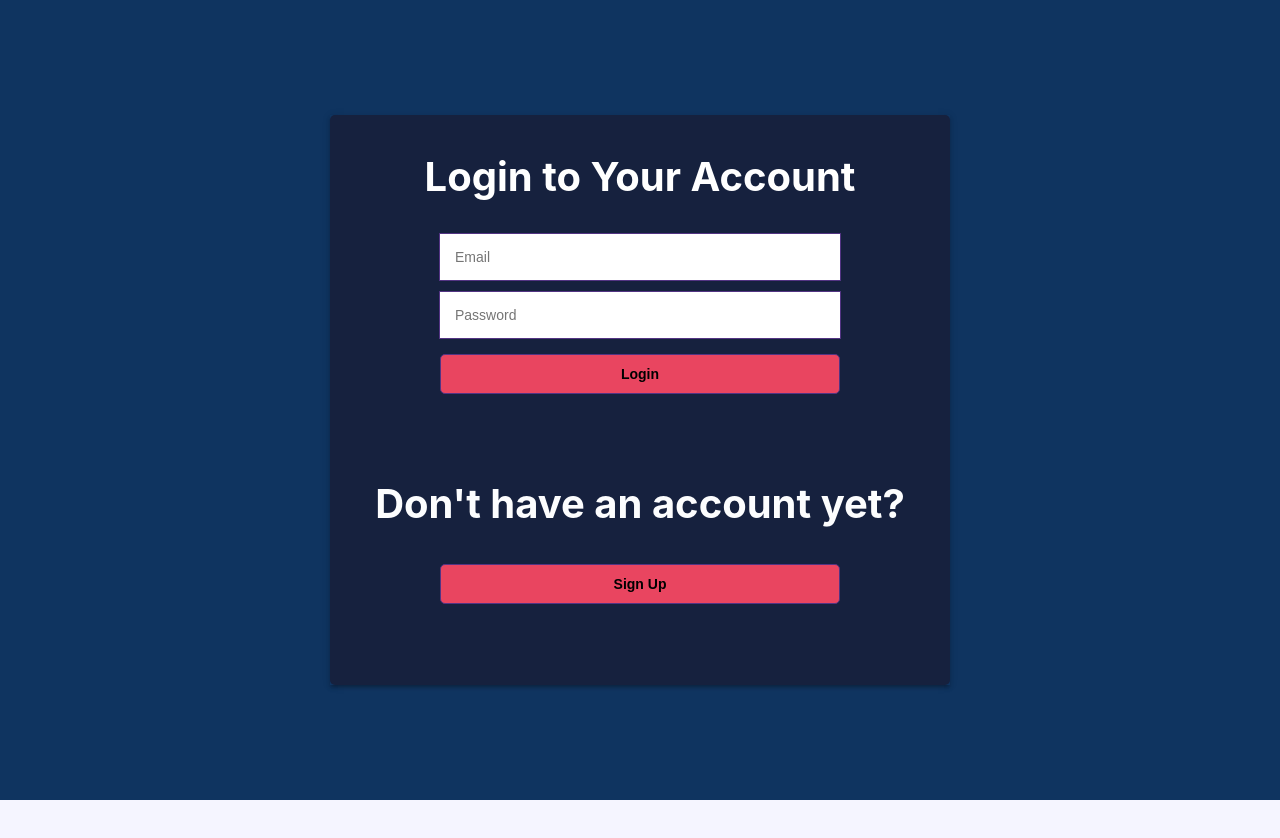
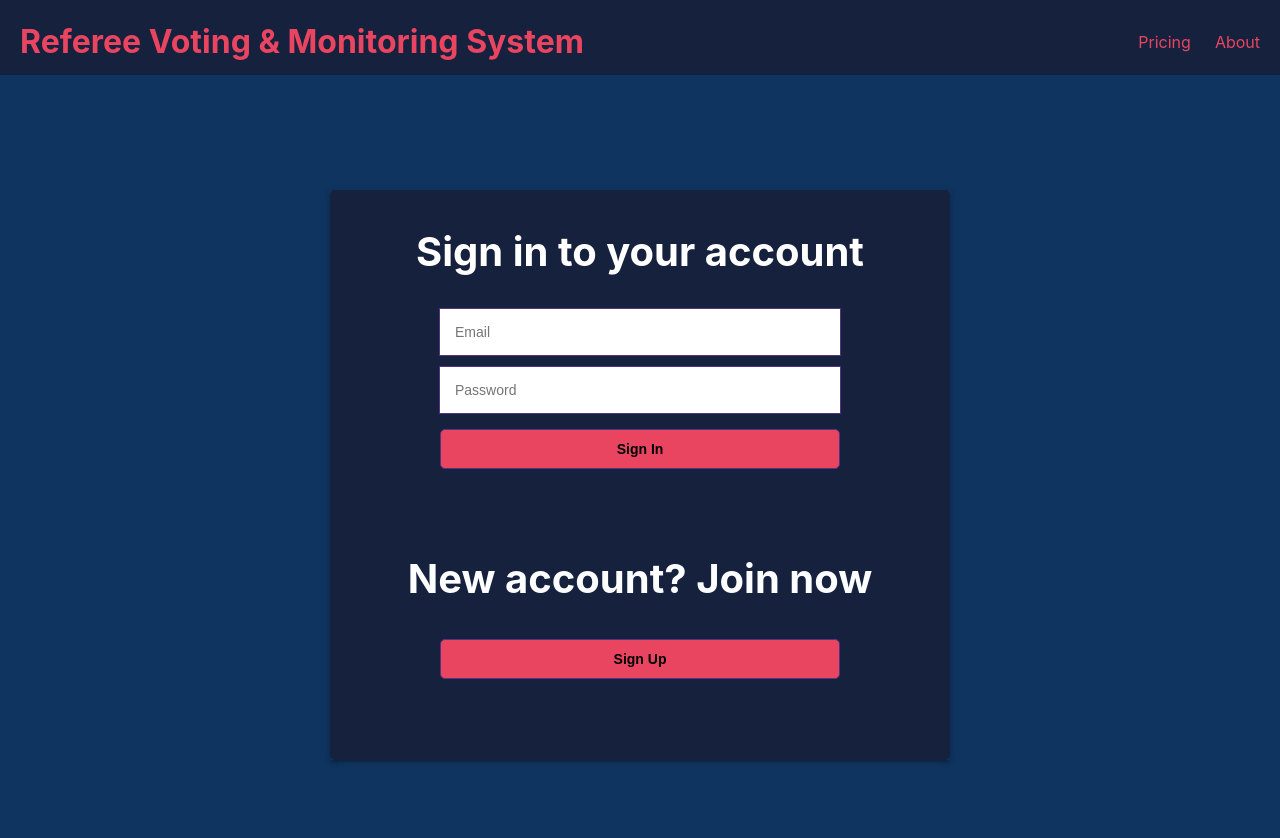
Before and after one commit to SU-CS308-22FA/TEAM37_Referee_Voting_and_Monitoring_System, a React (Create React App) app in the folder client/: page /login in a window 1280 px wide. Shown: the top 838 px of the page. Before the commit the page ends 800 px from the top, so only its background shows below. Built offline with nearby package versions, Linux system fonts and the light colour scheme.

Commit message:
header bar added

```diff
--- a/client/public/index.html
+++ b/client/public/index.html
@@ -24,7 +24,7 @@
       work correctly both with client-side routing and a non-root public URL.
       Learn how to configure a non-root public URL by running `npm run build`.
     -->
-    <title>Weekly Soccer</title>
+    <title>Referee Voting & Monitoring System</title>
   </head>
   <body>
     <noscript>You need to enable JavaScript to run this app.</noscript>
--- a/client/src/App.js
+++ b/client/src/App.js
@@ -3,32 +3,32 @@ import React from "react";
 import HomePage from "./components/Screens/HomePage";
 import Signup from "./components/Screens/SignUp";
 import Login from "./components/Screens/Signin";
+import Navbar from "./components/Navbar";
 
 import UserProfile from "./components/Screens/UserPage/UserProfile";
 
 import DeleteProfile from "./components/Screens/UserPage/DeleteProfile";
-import 'react-toastify/dist/ReactToastify.css';
+import "react-toastify/dist/ReactToastify.css";
 import "./App.css";
 import UserPage from "./components/Screens/UserPage/UserPage";
-
-
 
 function App() {
   const user = sessionStorage.getItem("token");
   console.log(user);
   return (
-
+    <>
+      <Navbar />
       <Routes>
         {user && <Route path="/" exact element={<HomePage />} />}
         <Route path="/signup" exact element={<Signup />} />
         <Route path="/login" exact element={<Login />} />
-			    <Route path="/" element ={<Navigate replace to="/login" />} />
+        <Route path="/" element={<Navigate replace to="/login" />} />
 
         <Route path="/profile" exact element={<UserPage />} />
         <Route path="/profile/update" exact element={<UserProfile />} />
         <Route path="/profile/delete" exact element={<DeleteProfile />} />
       </Routes>
-
+    </>
   );
 }
 
--- /dev/null
+++ b/client/src/components/Navbar.jsx
@@ -0,0 +1,28 @@
+import { Link, useMatch, useResolvedPath } from "react-router-dom";
+
+export default function Navbar() {
+  return (
+    <nav className="nav">
+      <Link to="/" className="site-title">
+      Referee Voting & Monitoring System
+      </Link>
+      <ul>
+        <CustomLink to="/pricing">Pricing</CustomLink>
+        <CustomLink to="/about">About</CustomLink>
+      </ul>
+    </nav>
+  );
+}
+
+function CustomLink({ to, children, ...props }) {
+  const resolvedPath = useResolvedPath(to);
+  const isActive = useMatch({ path: resolvedPath.pathname, end: true });
+
+  return (
+    <li className={isActive ? "active" : ""}>
+      <Link to={to} {...props}>
+        {children}
+      </Link>
+    </li>
+  );
+}
--- a/client/src/components/Screens/HomePage/index.jsx
+++ b/client/src/components/Screens/HomePage/index.jsx
@@ -14,7 +14,6 @@ const HomePage = () => {
 		sessionStorage.removeItem("token");
 		sessionStorage.removeItem("user");
 		navigate("/login");
-
 	};
 
 	const [value, setValue] = useState();
--- a/client/src/components/Screens/HomePage/styles.modules.css
+++ b/client/src/components/Screens/HomePage/styles.modules.css
@@ -1,18 +1,3 @@
-.navbar {
-	width: 100%;
-	height: 70px;
-	background-color: #3b3db1;
-	display: flex;
-	align-items: center;
-	justify-content: space-between;
-}
-
-.navbar h1 {
-	color: white;
-	font-size: 25px;
-	margin-left: 20px;
-}
-
 .white_btn {
   border: none;
   outline: none;
@@ -25,6 +10,7 @@
   cursor: pointer;
   margin-right: 20px;
 }
+
 .green_btn {
   border: none;
   outline: none;
@@ -42,3 +28,45 @@
   color: rgb(126, 3, 3);
   margin: 20px;
 }
+
+.nav {
+  height: 75px;
+  background-color: #16213e;
+  color: white;
+  display: flex;
+  justify-content: space-between;
+  align-items: stretch;
+  gap: 2rem;
+  padding: 0 1rem;
+}
+
+.site-title {
+  padding: 10px;
+  color: #e94560;
+  font-size: 2rem;
+  text-decoration: none;
+  font-weight: bold;
+}
+
+.nav ul {
+  list-style: none;
+  display: flex;
+  gap: 1rem;
+}
+
+.nav a {
+  color: #e94560;
+  text-decoration: none;
+  height: 100%;
+  display: flex;
+  align-items: center;
+  padding: 0.25rem;
+}
+
+.nav li.active {
+  background-color: #555;
+}
+
+.nav li:hover {
+  color: #777;
+}
--- a/client/src/components/Screens/Signin/index.jsx
+++ b/client/src/components/Screens/Signin/index.jsx
@@ -26,7 +26,7 @@ const Login = () => {
               .catch((err) => setError(err.response.data.message))
             }}
             >
-            <h1>Login to Your Account</h1>
+            <h1>Sign in to your account</h1>
             <input
               type="email"
               placeholder="Email"
@@ -48,11 +48,11 @@ const Login = () => {
 
             {error && <div className={styles.error_msg}>{error}</div>}
             <button type="submit" className={styles.green_btn}>
-              Login
+              Sign In
             </button>
           </form>
           <div className={styles.bottom}>
-          <h1> Don't have an account yet?</h1>
+          <h1> New account? Join now</h1>
           <Link to="/signup">
             <button type="button" className={styles.white_btn}>
               Sign Up
```
Also changed, not shown: client/src/App.css (+7 -7 lines). Lines whose indentation alone changed are shown as unchanged.
